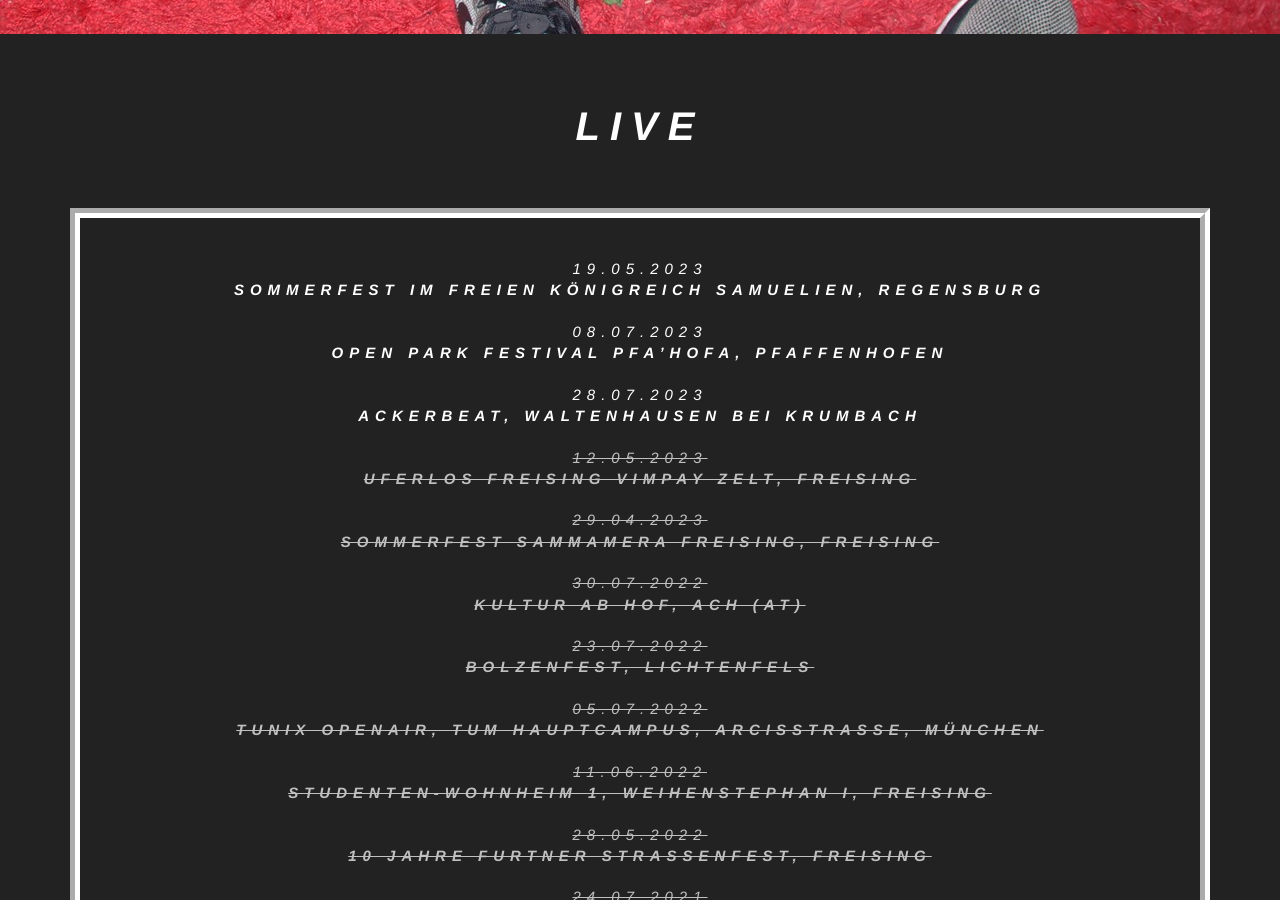
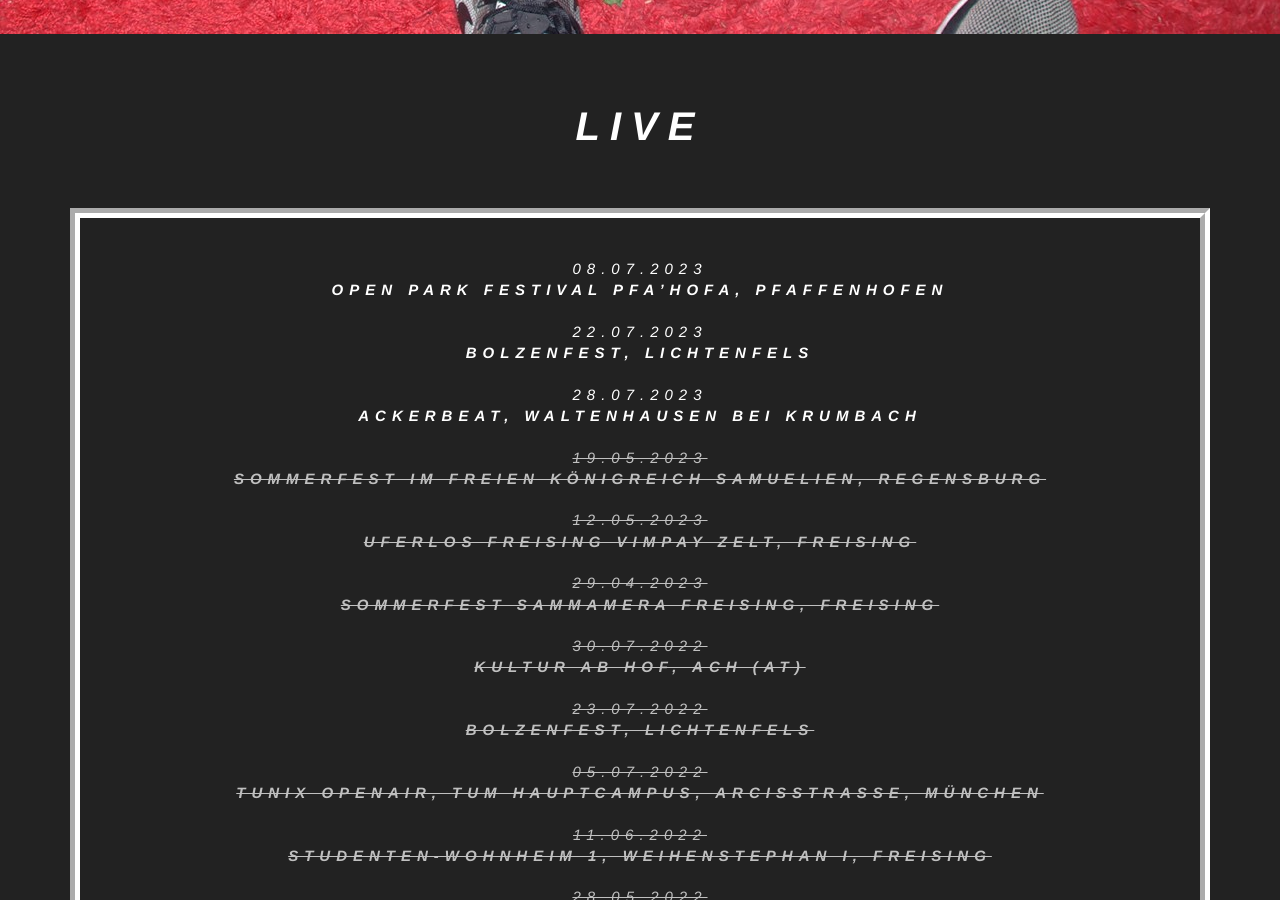
Before and after one commit to jabbadafunk/jabbadafunk.github.io, a Jekyll site: the page built from index.html, in a window 1280 px wide and 900 px high, scrolled down 866 px. Built offline with Jekyll 4.4.1, drawn with Linux system fonts in a browser that asks for light colours.

Commit message:
Update gigs.yml

```diff
--- a/_data/gigs.yml
+++ b/_data/gigs.yml
@@ -1,13 +1,16 @@
 ---
-- location: Sommerfest im Freien Königreich Samuelien, Regensburg
-  date: 2023-05-19 15:00:00 +0000
-  completed: false
 - location: Open Park Festival PFA’HOFA, Pfaffenhofen
   date: 2023-07-08 15:00:00 +0000
+  completed: false
+- location: Bolzenfest, Lichtenfels
+  date: 2023-07-22 15:00:00 +0000
   completed: false
 - location: Ackerbeat, Waltenhausen bei Krumbach
   date: 2023-07-28 20:00:00 +0000
   completed: false
+- location: Sommerfest im Freien Königreich Samuelien, Regensburg
+  date: 2023-05-19 15:00:00 +0000
+  completed: true
 - location: Uferlos Freising Vimpay Zelt, Freising
   date: 2023-05-12 19:00:00 +0000
   completed: true
```
